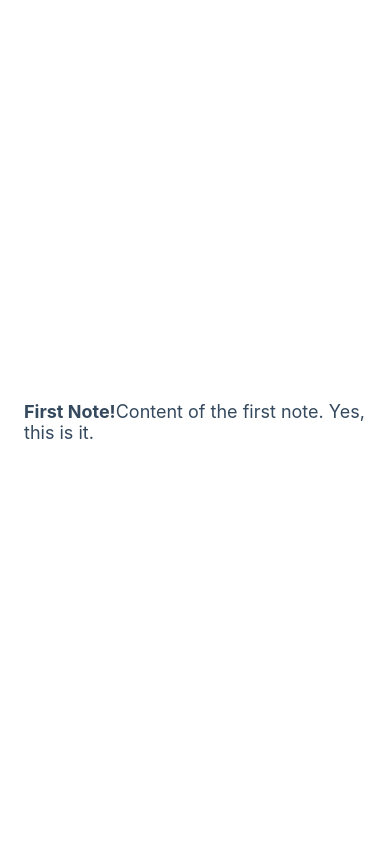
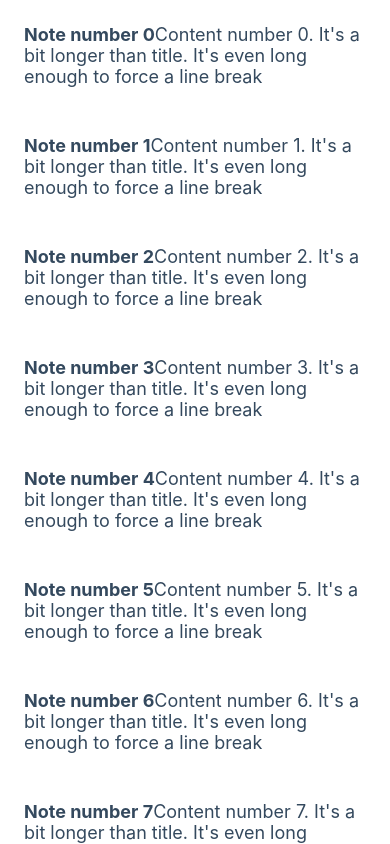
Before and after one commit to silvermario/firstreactnative, a React Native app: screen / in a window 390 px wide. Built offline with nearby package versions, Linux system fonts and the light colour scheme.

Commit message:
[#1.2] list of notes

```diff
--- a/App.js
+++ b/App.js
@@ -1,14 +1,26 @@
 import React from 'react';
-import {StyleSheet, Text, View} from 'react-native';
+import {StyleSheet, Text, View, ScrollView} from 'react-native';
 
 export default class App extends React.Component {
+
+    state = {
+        items: new Array(20).fill(0).map((a, i) => i).map(i => ({
+            title: `Note number ${i}`,
+            content: `Content number ${i}. It's a bit longer than title. It's even long enough to force a line break`,
+        })),
+    };
+
     render() {
         return (
             <View style={styles.container}>
-                <Text style={styles.paragraph}>
-                    <Text style={styles.title}>First Note!</Text>
-                    <Text>Content of the first note. Yes, this is it.</Text>
-                </Text>
+                <ScrollView>
+                    {this.state.items.map(({title, content}) => (
+                        <Text key={title} style={styles.paragraph}>
+                            <Text style={styles.title}>{title}</Text>
+                            <Text>{content}</Text>
+                        </Text>
+                    ))}
+                </ScrollView>
             </View>
         );
     }
```
